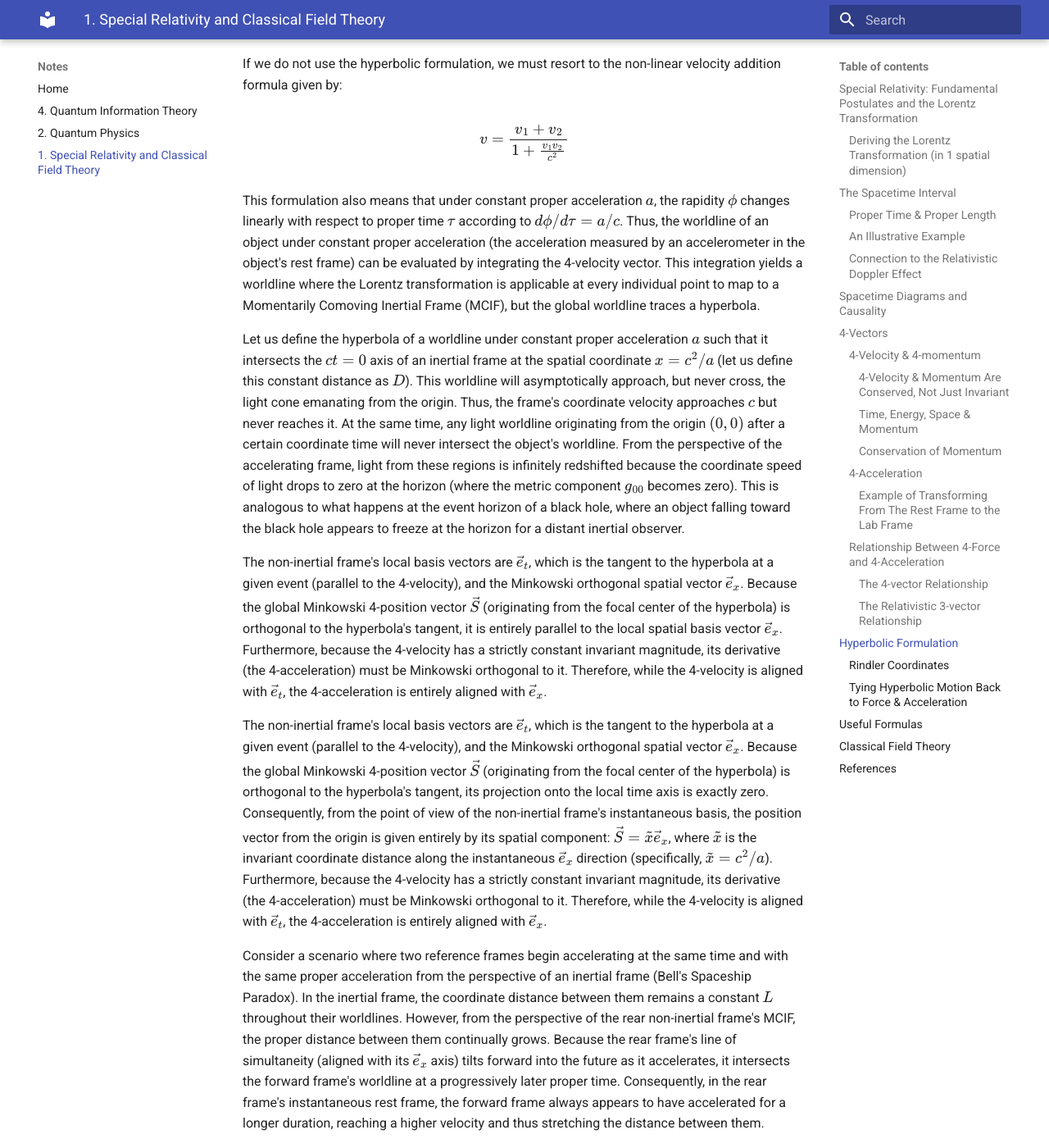
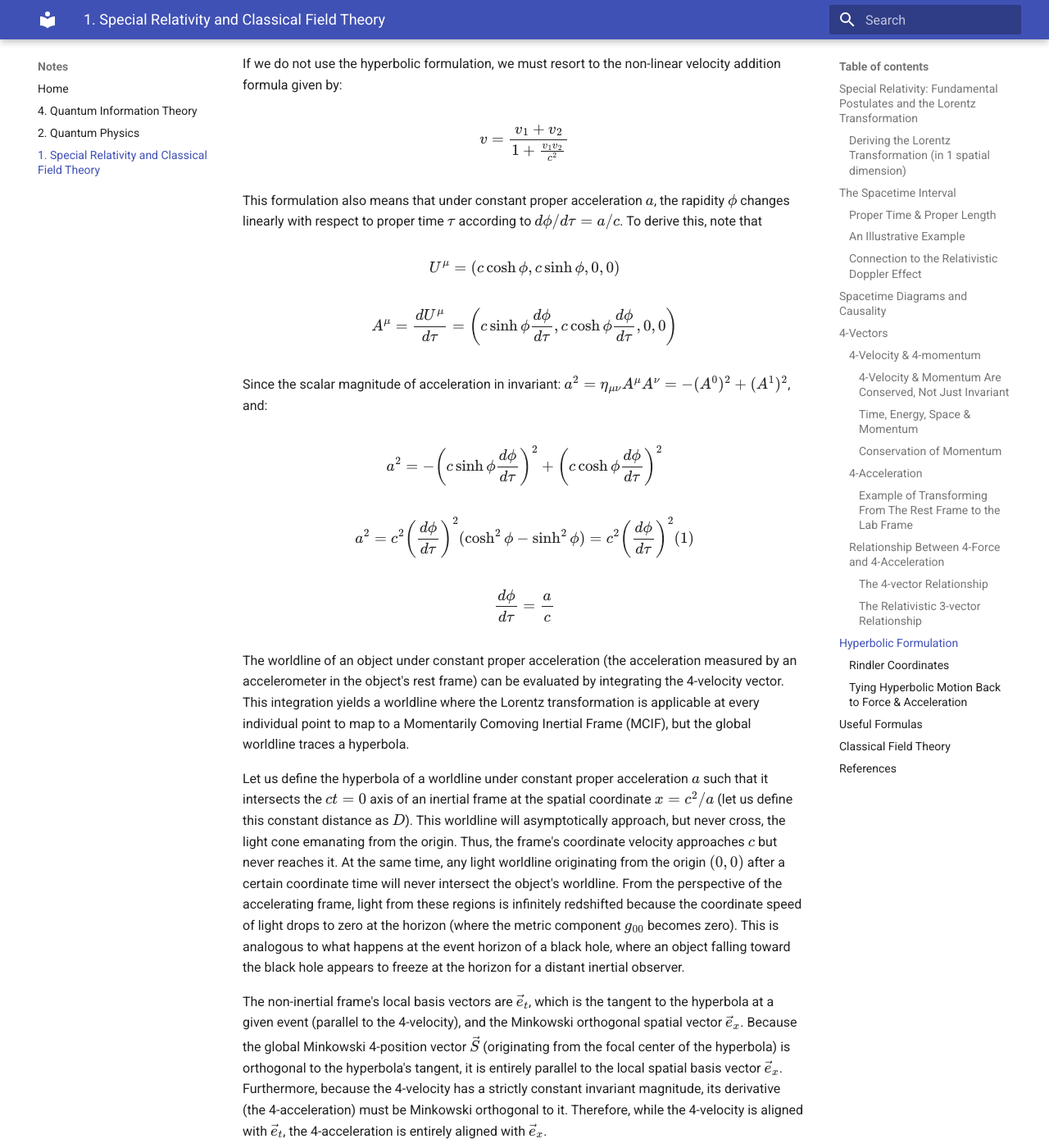
Before and after one commit to regstuff/notes, an MkDocs documentation site: the page built from docs/special_relativity_classical_field_theory.md, in a window 1280 px wide and 1400 px high, scrolled down 19245 px. Shown: the whole window at 82% size. Built offline with MkDocs 1.6.1 and Material for MkDocs 9.7.7, drawn with Linux system fonts in a browser that asks for light colours; some of the changed text lies outside the part shown.

Commit message:
Update special_relativity_classical_field_theory.md

```diff
--- a/docs/special_relativity_classical_field_theory.md
+++ b/docs/special_relativity_classical_field_theory.md
@@ -460,7 +460,7 @@ The Lorentz transformation naturally maps to hyperbolic geometry, satisfying the
 
 $$\begin{bmatrix}ct'\\x'\end{bmatrix}=\begin{bmatrix}\cosh\phi&-\sinh\phi\\-\sinh\phi&\cosh\phi\end{bmatrix}\begin{bmatrix}ct\\x\end{bmatrix}$$
 
-Here, $\phi$ is the rapidity, defined by the relation $\tanh\phi=v/c=\beta$. This hyperbolic formulation allows relative velocities to be calculated via the simple addition of rapidities: $\phi_{AC}=\phi_{AB}+\phi_{BC}$
+Here, $\phi$ is the rapidity, defined by the relation $\tanh\phi=v/c=\beta$. Note that $\gamma=\cosh\phi$ and $\gamma\frac{v}{c}=\sinh\phi$. This hyperbolic formulation allows relative velocities to be calculated via the simple addition of rapidities: $\phi_{AC}=\phi_{AB}+\phi_{BC}$
 
 To see why this is so, just multiply the two Lorentz boost matrices, one for each rapidity that we want to add up. We end up with terms that can be replaced by hyperbolic identities $\cosh(\phi_1-\phi_2)=\cosh\phi_1\cosh\phi_2-\sinh\phi_1\sinh\phi_2$ and $\sinh(\phi_1-\phi_2)=\sinh\phi_1\cosh\phi_2-\cosh\phi_1\sinh\phi_2$:
 
@@ -474,7 +474,21 @@ If we do not use the hyperbolic formulation, we must resort to the non-linear ve
 
 $$v=\frac{v_1+v_2}{1+\frac{v_1v_2}{c^2}}$$
 
-This formulation also means that under constant proper acceleration $a$, the rapidity $\phi$ changes linearly with respect to proper time $\tau$ according to $d\phi/d\tau=a/c$. Thus, the worldline of an object under constant proper acceleration (the acceleration measured by an accelerometer in the object's rest frame) can be evaluated by integrating the 4-velocity vector. This integration yields a worldline where the Lorentz transformation is applicable at every individual point to map to a Momentarily Comoving Inertial Frame (MCIF), but the global worldline traces a hyperbola.
+This formulation also means that under constant proper acceleration $a$, the rapidity $\phi$ changes linearly with respect to proper time $\tau$ according to $d\phi/d\tau=a/c$. To derive this, note that
+
+$$U^\mu=\left(c\cosh\phi,c\sinh\phi,0,0\right)$$
+
+$$A^\mu=\frac{dU^\mu}{d\tau}=\left(c\sinh\phi\frac{d\phi}{d\tau},c\cosh\phi\frac{d\phi}{d\tau},0,0\right)$$
+
+Since the scalar magnitude of acceleration in invariant: $a^2=\eta_{\mu\nu}A^\mu A^\nu=-(A^0)^2+(A^1)^2$, and:
+
+$$a^2=-\left(c\sinh\phi\frac{d\phi}{d\tau}\right)^2+\left(c\cosh\phi\frac{d\phi}{d\tau}\right)^2$$
+
+$$a^2=c^2\left(\frac{d\phi}{d\tau}\right)^2(\cosh^2\phi-\sinh^2\phi) = c^2\left(\frac{d\phi}{d\tau}\right)^2(1)$$
+
+$$\frac{d\phi}{d\tau}=\frac{a}{c}$$
+
+The worldline of an object under constant proper acceleration (the acceleration measured by an accelerometer in the object's rest frame) can be evaluated by integrating the 4-velocity vector. This integration yields a worldline where the Lorentz transformation is applicable at every individual point to map to a Momentarily Comoving Inertial Frame (MCIF), but the global worldline traces a hyperbola.
 
 Let us define the hyperbola of a worldline under constant proper acceleration $a$ such that it intersects the $ct=0$ axis of an inertial frame at the spatial coordinate $x=c^2/a$ (let us define this constant distance as $D$). This worldline will asymptotically approach, but never cross, the light cone emanating from the origin. Thus, the frame's coordinate velocity approaches $c$ but never reaches it. At the same time, any light worldline originating from the origin $(0,0)$ after a certain coordinate time will never intersect the object's worldline. From the perspective of the accelerating frame, light from these regions is infinitely redshifted because the coordinate speed of light drops to zero at the horizon (where the metric component $g_{00}$ becomes zero). This is analogous to what happens at the event horizon of a black hole, where an object falling toward the black hole appears to freeze at the horizon for a distant inertial observer.
 
```
